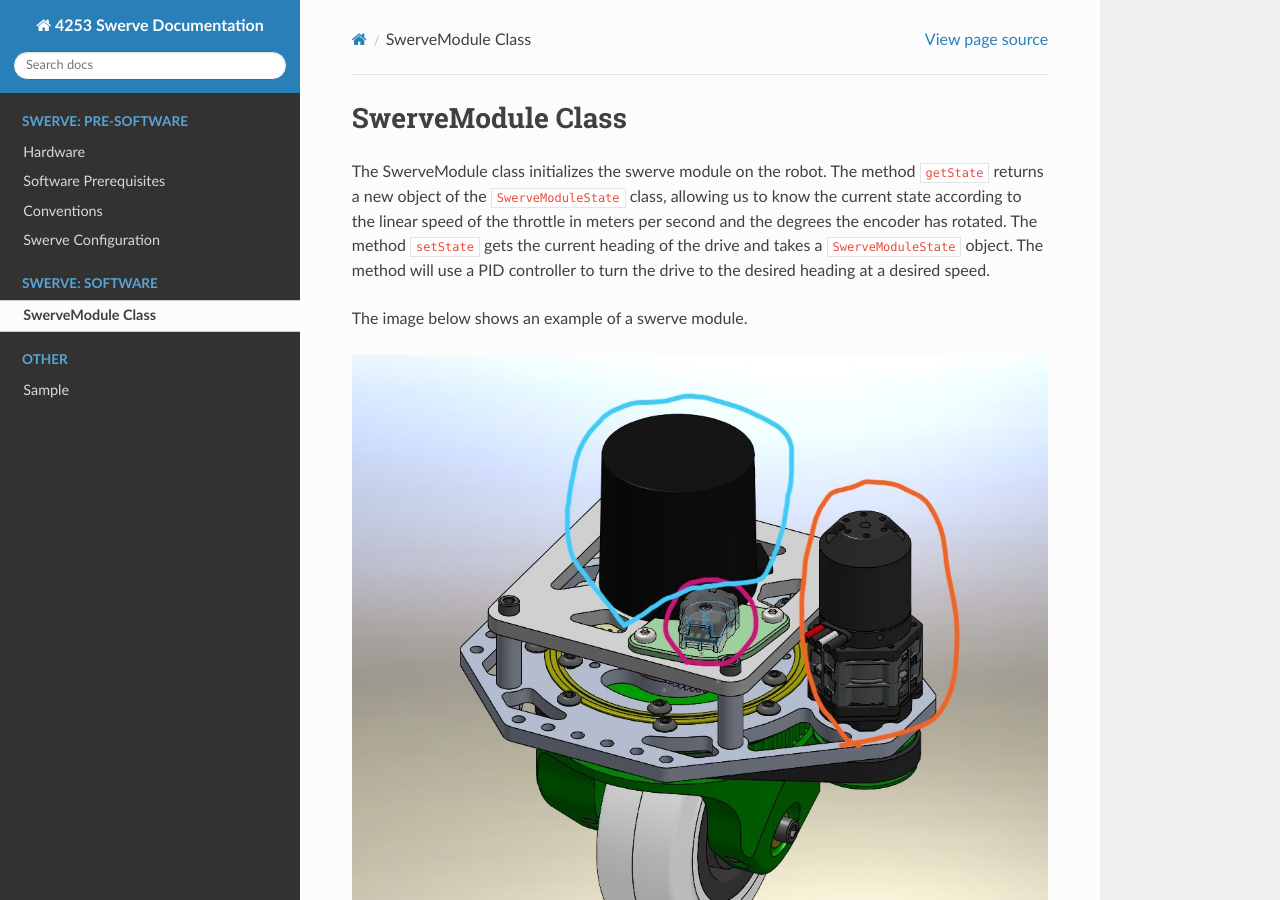
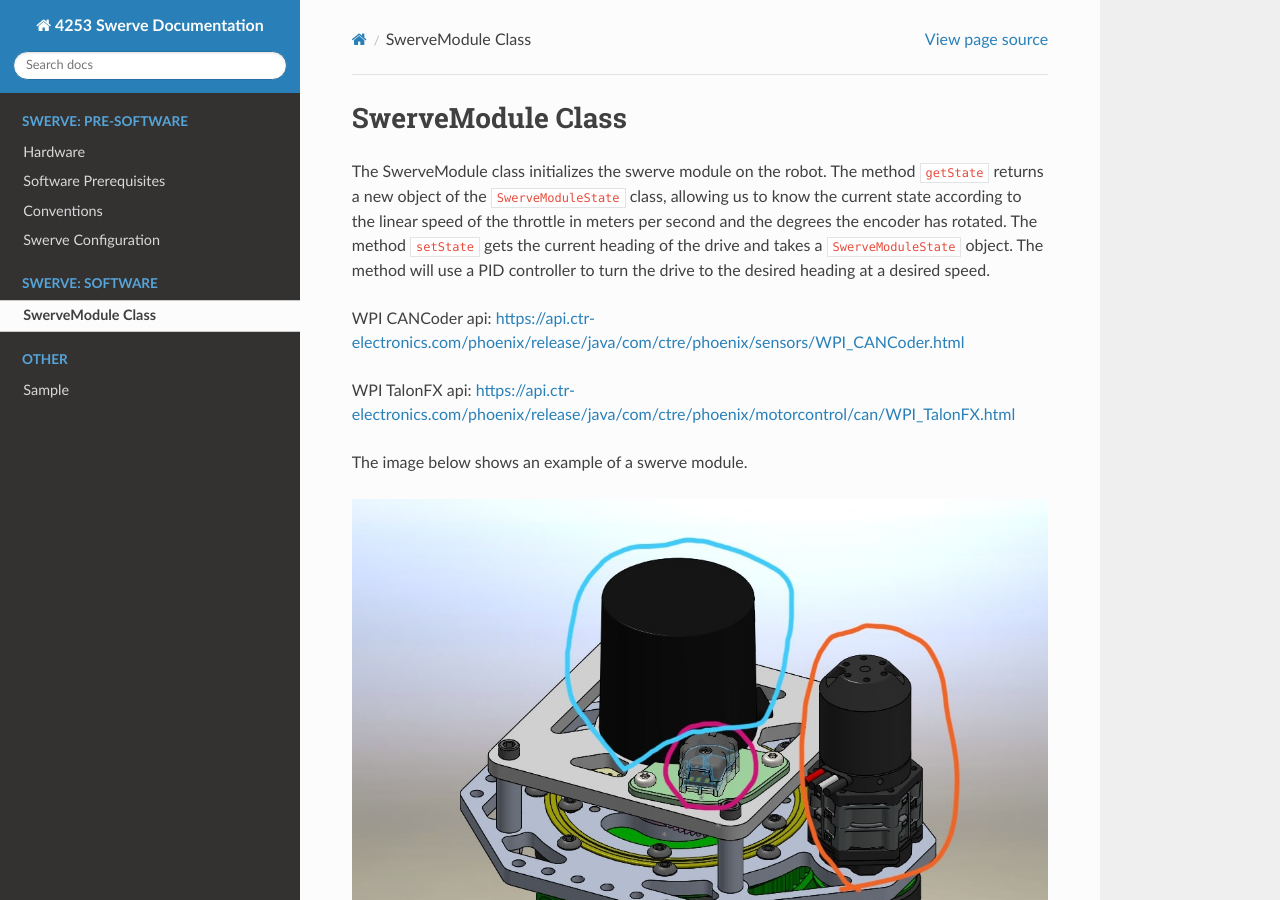
Before and after one commit to TASRobotics/RaidZero-Outreach-Swerve-Docs, a Sphinx documentation site: the page built from source/Docs/Software/SwerveModuleClass.rst, in a window 1280 px wide and 900 px high. Built offline with Sphinx 7.4.7 and the Read the Docs theme 2.0.0, drawn with Linux system fonts in a browser that asks for light colours.

Commit message:
Added TalonFX and CANCoder API links

```diff
--- a/source/Docs/Software/SwerveModuleClass.rst
+++ b/source/Docs/Software/SwerveModuleClass.rst
@@ -6,6 +6,11 @@ The SwerveModule class initializes the swerve module on the robot. The method ``
 allowing us to know the current state according to the linear speed of the throttle in meters per second and the degrees the encoder has rotated. The
 method ``setState`` gets the current heading of the drive and takes a ``SwerveModuleState`` object. The method will use a PID controller to turn the
 drive to the desired heading at a desired speed.
+
+WPI CANCoder api: https://api.ctr-electronics.com/phoenix/release/java/com/ctre/phoenix/sensors/WPI_CANCoder.html
+
+
+WPI TalonFX api: https://api.ctr-electronics.com/phoenix/release/java/com/ctre/phoenix/motorcontrol/can/WPI_TalonFX.html
 
 The image below shows an example of a swerve module.
 
```
Also changed, not shown: 5 other files.
